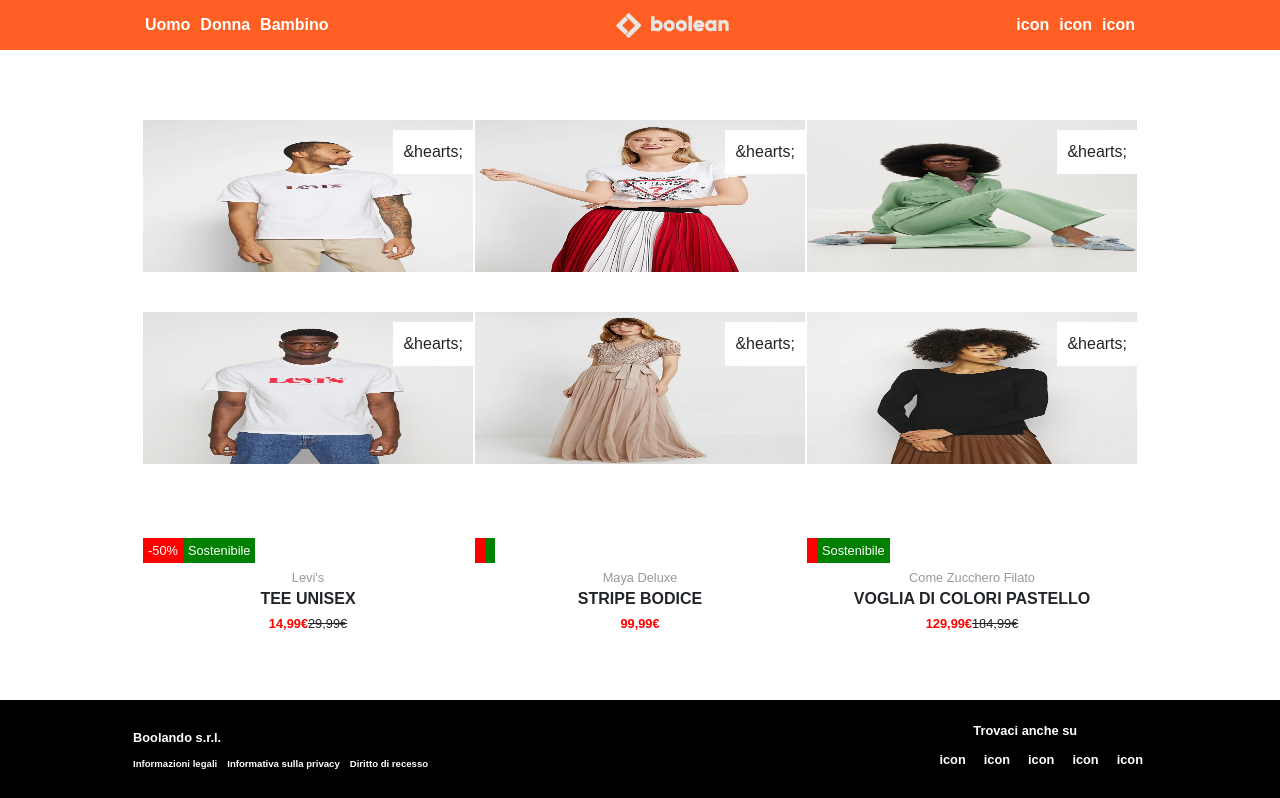
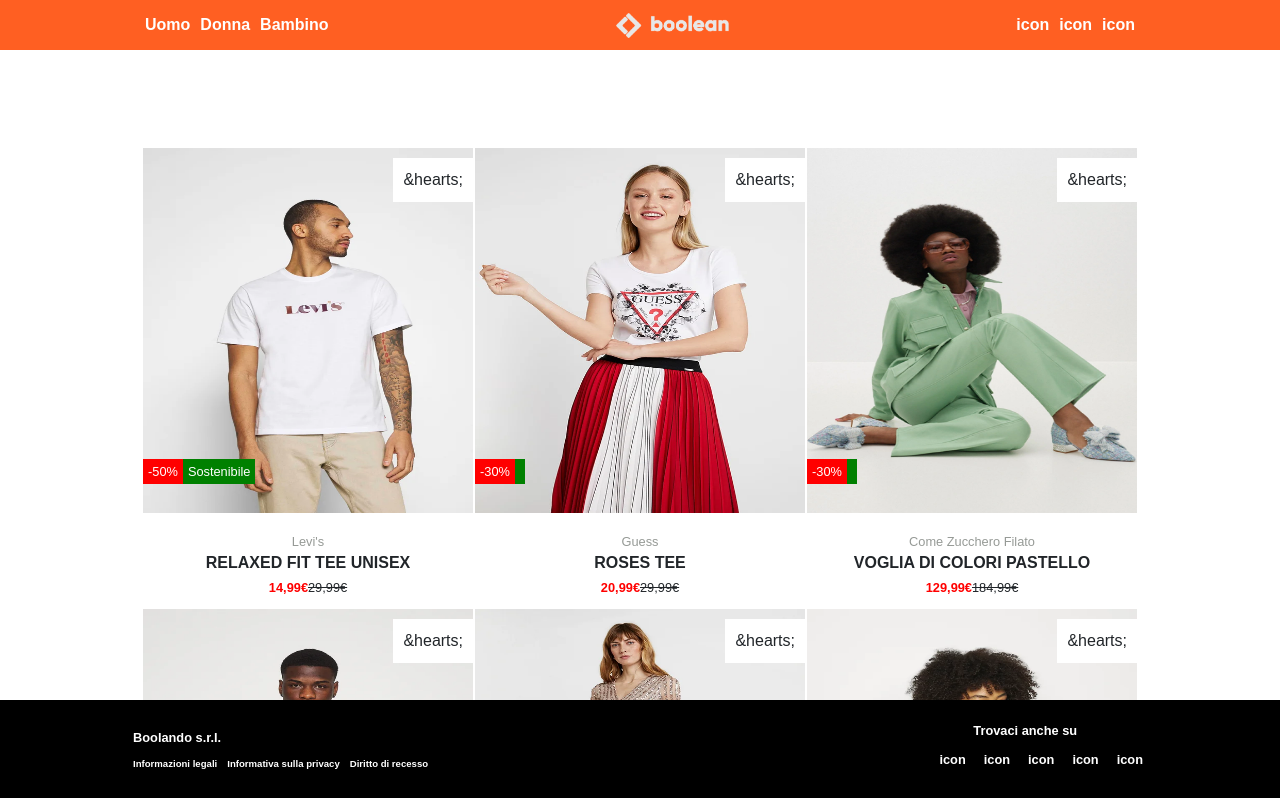
Before and after one commit to juri931/vite-boolando, a Vue app: page / in a window 1280 px wide. Shown: the top 798 px of the page. Built offline with nearby package versions, Linux system fonts and the light colour scheme.

Commit message:
[fix] images size

```diff
--- a/src/assets/scss/main.scss
+++ b/src/assets/scss/main.scss
@@ -78,7 +78,7 @@
   flex-wrap: wrap;
   width: 33%;
   height: 190%;
-  margin: 20px 1px;
+  margin: 48px 1px;
   cursor: pointer;
 }
 
--- a/src/cards.js
+++ b/src/cards.js
@@ -5,7 +5,7 @@
       imgHover: "img/1b.webp",
       discount: "-50%",
       eco: "Sostenibile",
-      heart: "&hearts;",
+      heart: `&hearts;`,
       href: "#",
       brand: "Levi's",
       desc: "relaxed fit tee unisex",
```
